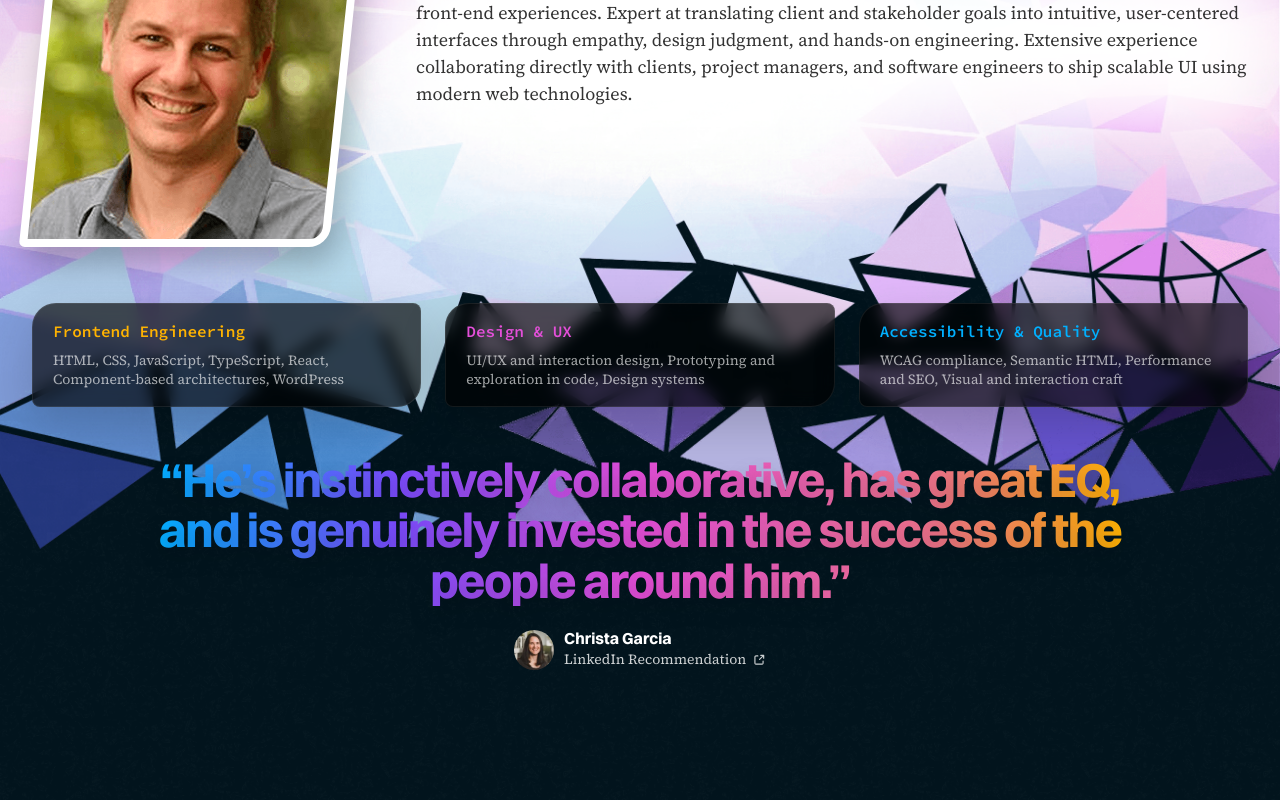
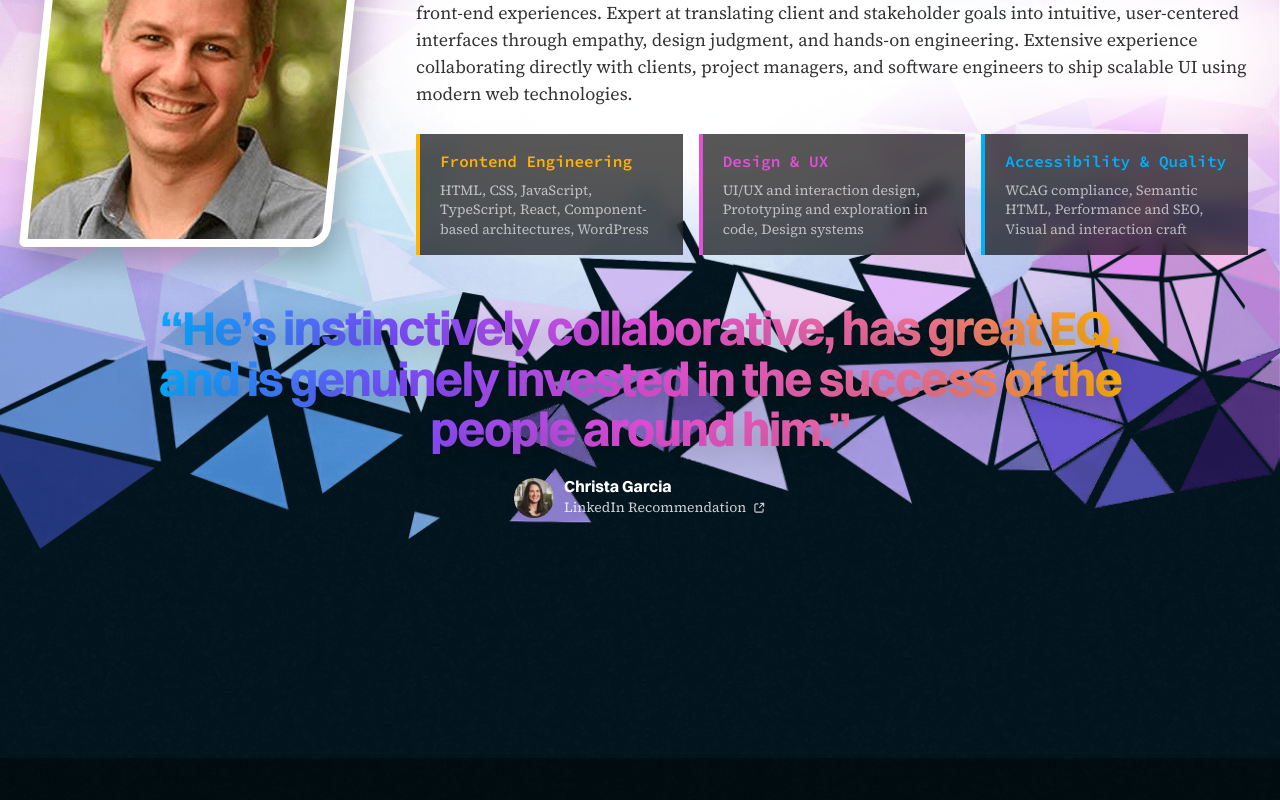
Before and after one commit to bwalbolt/portfolio, a Next.js app: page / in a window 1280 px wide. Shown: the part 1820-2620 px from the top of the page. Built offline with nearby package versions, Linux system fonts and the light colour scheme.

Commit message:
improve-homepage-about-links: t3

```diff
--- a/src/app/(marketing)/_components/homepage.module.css
+++ b/src/app/(marketing)/_components/homepage.module.css
@@ -411,14 +411,21 @@
 
 .skillGrid {
   grid-template-columns: 1fr;
+  grid-auto-rows: 1fr;
+  gap: 1rem;
 }
 
 .skillCard {
   display: grid;
+  height: 100%;
   gap: 0.5rem;
   padding: 1rem 1rem 1rem 1.25rem;
+  border: 0;
+  border-left: 0.25rem solid currentColor;
+  border-radius: 0;
   background: var(--surface-panel-elevated);
   backdrop-filter: blur(8px);
+  box-shadow: none;
 }
 
 .skillTitle {
@@ -779,11 +786,6 @@
     z-index: 1;
   }
 
-  .skillGrid {
-    grid-template-columns: repeat(3, minmax(0, 1fr));
-    gap: 1.5rem;
-  }
-
   .contactSection {
     padding-block: 7.5rem;
   }
@@ -811,3 +813,10 @@
     padding-inline: 1.5rem;
   }
 }
+
+@media (width >= 62rem) {
+  .skillGrid {
+    grid-template-columns: repeat(3, minmax(0, 1fr));
+    width: 100%;
+  }
+}
--- a/src/app/(marketing)/_components/homepage.tsx
+++ b/src/app/(marketing)/_components/homepage.tsx
@@ -215,8 +215,6 @@ export function Homepage() {
                   <div className={styles.aboutTextGroup}>
                     <p className={styles.aboutText}>{ABOUT_PARAGRAPH}</p>
                   </div>
-                </div>
-              </div>
 
                   <ul className={styles.skillGrid}>
                     {SKILLS.map((skill) => (
@@ -231,6 +229,8 @@ export function Homepage() {
                       </li>
                     ))}
                   </ul>
+                </div>
+              </div>
 
               <figure className={styles.quoteBlock}>
                 <blockquote className={styles.quoteText}>
```
Also changed, not shown: .harness/plans/improve-homepage-about-links.json, .harness/progress.md, 1 other file (tests, documents, lock files or other folders). Lines whose indentation alone changed are shown as unchanged.
